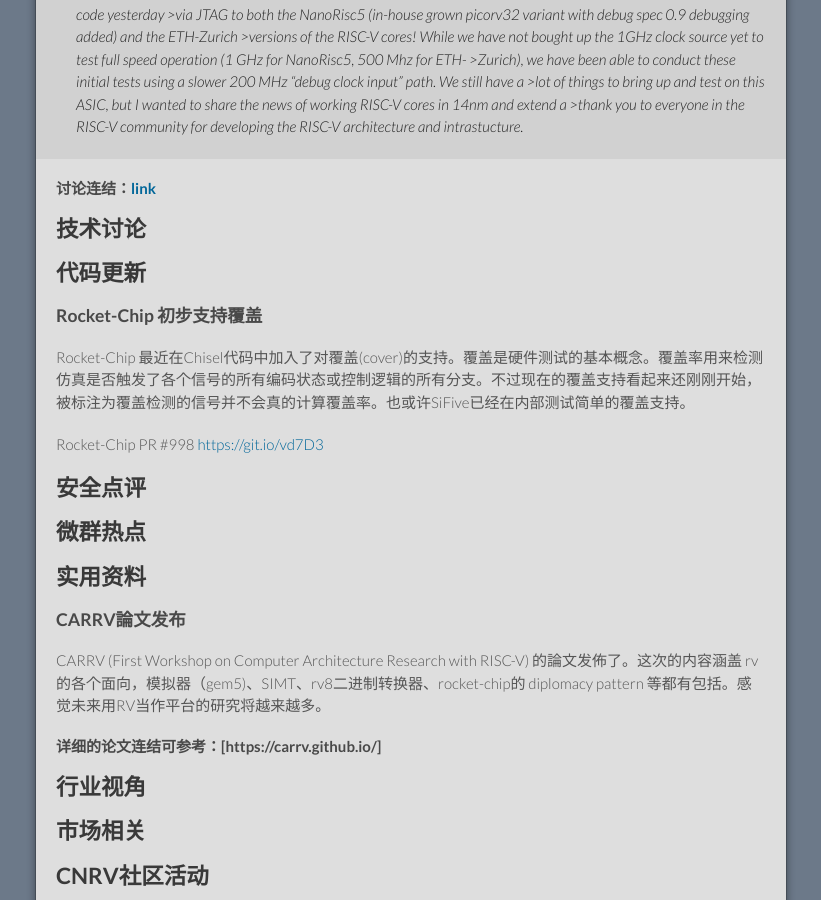
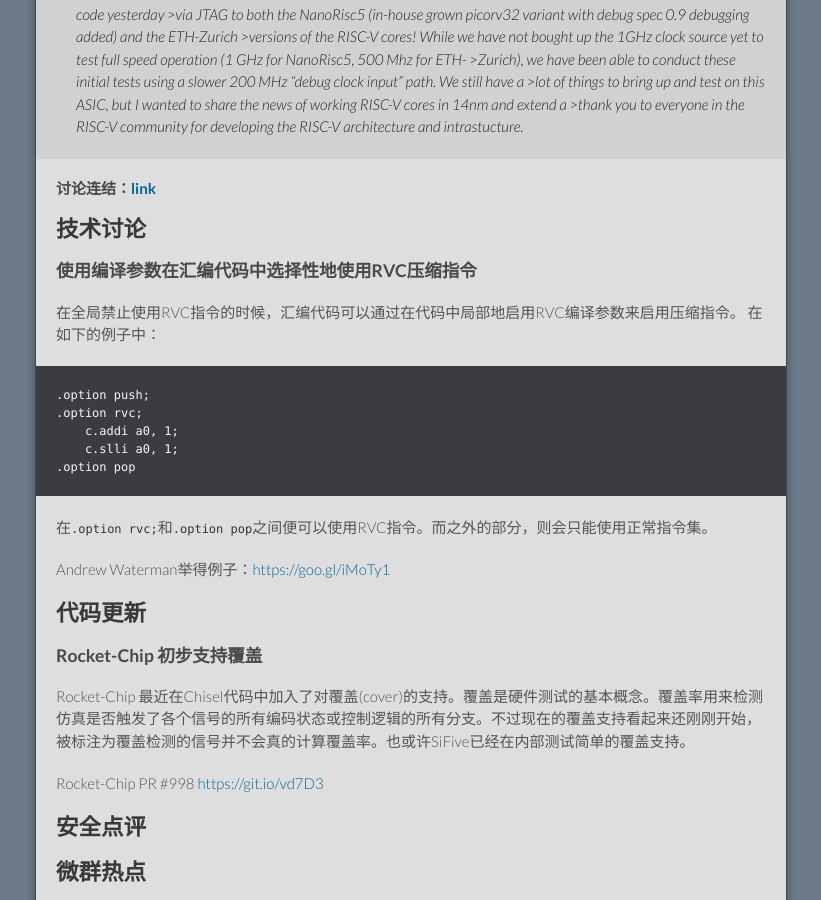
Before and after one commit to cnrv/home, a Jekyll site: the page built from bi-week-rpts/2017-10-26.md, in a window 1280 px wide and 900 px high, scrolled down 950 px. Shown: the whole window, without its empty margins (229-1050 px from the left). Built offline with Jekyll 4.4.1, drawn with Linux system fonts in a browser that asks for light colours; Markdown is read by kramdown in place of the engine named in the settings; comment, search, counter and statistics services are not loaded; our own code applies the rules of GitHub Pages for plain Markdown files.

Commit message:
rvc option support in GAS

````diff
--- a/bi-week-rpts/2017-10-26.md
+++ b/bi-week-rpts/2017-10-26.md
@@ -34,6 +34,23 @@
 #### 讨论连结：[link](https://groups.google.com/a/groups.riscv.org/d/msgid/hw-dev/59E3AB57.8090601%40gmail.com)
 
 ## 技术讨论
+
+### 使用编译参数在汇编代码中选择性地使用RVC压缩指令
+
+在全局禁止使用RVC指令的时候，汇编代码可以通过在代码中局部地启用RVC编译参数来启用压缩指令。
+在如下的例子中：
+
+```asm
+.option push;
+.option rvc;
+    c.addi a0, 1;
+    c.slli a0, 1;
+.option pop
+```
+
+在`.option rvc;`和`.option pop`之间便可以使用RVC指令。而之外的部分，则会只能使用正常指令集。
+
+Andrew Waterman举得例子：[https://goo.gl/iMoTy1](https://groups.google.com/a/groups.riscv.org/d/msg/sw-dev/ShgP4nXkKQE/39r5PyUfBQAJ)
 
 ## 代码更新
 
````
